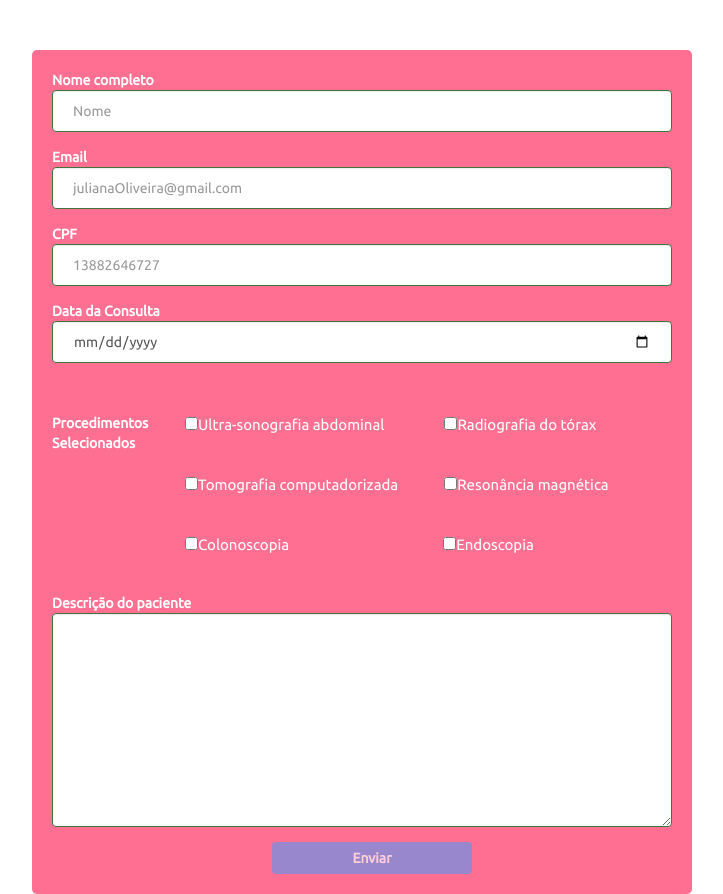
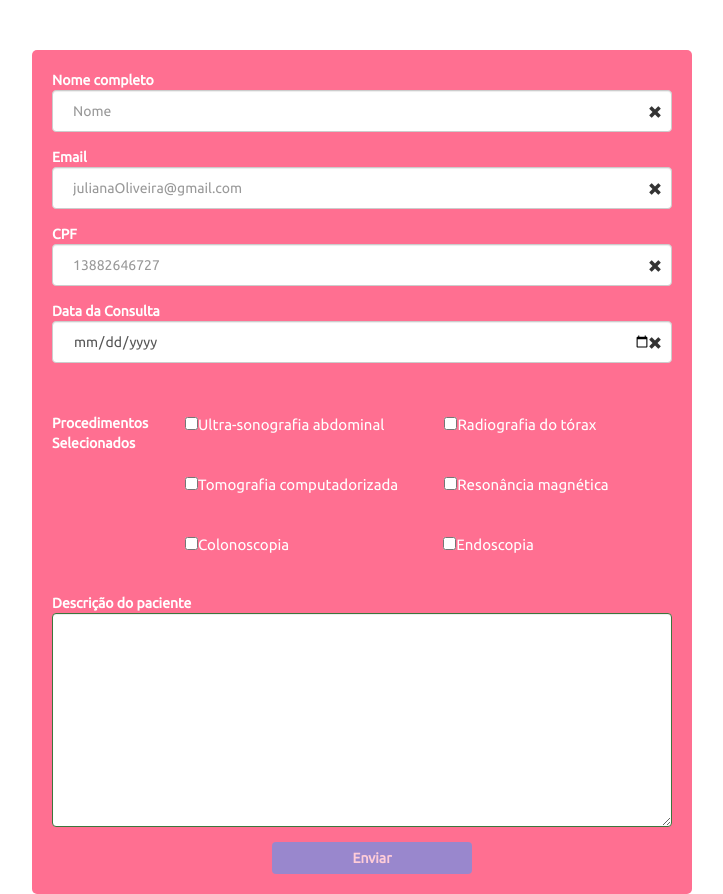
Before and after one commit to warlleism/Angular-template-driven, an Angular app: page / in a window 1280 px wide. Shown: the whole page, without its empty margins (278-1001 px from the left). Built offline with nearby package versions, Linux system fonts and the light colour scheme.

Commit message:
'updates'

```diff
--- a/src/app/form/form.component.html
+++ b/src/app/form/form.component.html
@@ -2,26 +2,40 @@
 
     <form #form="ngForm" (ngSubmit)="onSubmit(form)">
 
-        <div class="form-group nome has-success has-feedback" [ngClass]=" aplicarCssError(nome)">
+        <div class="form-group nome has-success has-feedback" [class.has-error]="nome.invalid && nome.touched" [class.has-success]="nome.valid">
             <label for="name">Nome completo</label>
             <input type="text" class="form-control" id="nome" placeholder="Nome" name="nome" [(ngModel)]="usuarios.nome" required #nome="ngModel">
-
+            <span class="glyphicon glyphicon-remove form-control-feedback" aria-hidden="true" *ngIf="nome.invalid"></span>
+            <span id="inputError2Status" class="sr-only">(error)</span>
+            <span class="glyphicon glyphicon-ok form-control-feedback" aria-hidden="true" *ngIf="nome.valid"></span>
+            <span id="inputSuccess2Status" class="sr-only">(success)</span>
         </div>
 
-        <div class="form-group email has-success   has-feedback" [ngClass]=" aplicarCssError(email)">
+        <div class="form-group email has-success   has-feedback" [class.has-error]="email.invalid && email.touched" [class.has-success]="email.valid">
             <label for="exampleInputEmail1">Email</label>
             <input type="email" class="form-control" id="exampleInputEmail1" placeholder="julianaOliveira@gmail.com" name="email" [(ngModel)]="usuarios.email" required email #email="ngModel">
+            <span class="glyphicon glyphicon-remove form-control-feedback" aria-hidden="true" *ngIf="email.invalid"></span>
+            <span id="inputError2Status" class="sr-only">(error)</span>
+            <span class="glyphicon glyphicon-ok form-control-feedback" aria-hidden="true" *ngIf="email.valid"></span>
+            <span id="inputSuccess2Status" class="sr-only">(success)</span>
         </div>
 
-        <div class="form-group cpf  has-success  has-feedback" [ngClass]=" aplicarCssError(cpf)">
+        <div class="form-group cpf  has-success  has-feedback" [class.has-error]="cpf.invalid && cpf.touched" [class.has-success]="cpf.valid">
             <label for="exampleInputEmail1 ">CPF</label>
             <input class="form-control" id="exampleInputEmail1" placeholder="13882646727" name="cpf" maxlength="11" [(ngModel)]="usuarios.cpf" required #cpf="ngModel" pattern="([0-9]{2}[\.]?[0-9]{3}[\.]?[0-9]{3}[\/]?[0-9]{4}[-]?[0-9]{2})|([0-9]{3}[\.]?[0-9]{3}[\.]?[0-9]{3}[-]?[0-9]{2})">
-
+            <span class="glyphicon glyphicon-remove form-control-feedback" aria-hidden="true" *ngIf="cpf.invalid"></span>
+            <span id="inputError2Status" class="sr-only">(error)</span>
+            <span class="glyphicon glyphicon-ok form-control-feedback" aria-hidden="true" *ngIf="cpf.valid"></span>
+            <span id="inputSuccess2Status" class="sr-only">(success)</span>
         </div>
 
-        <div class="form-group data has-success   has-feedback" [ngClass]=" aplicarCssError(data)">
+        <div class="form-group data has-success   has-feedback" [class.has-error]="data.invalid && data.touched" [class.has-success]="data.valid">
             <label for="exampleInputEmail1">Data da Consulta</label>
             <input type="date" class="form-control" id="" placeholder="" name="data" [(ngModel)]="usuarios.dataConsulta" required #data="ngModel">
+            <span class="glyphicon glyphicon-remove form-control-feedback" aria-hidden="true" *ngIf="data.invalid"></span>
+            <span id="inputError2Status" class="sr-only">(error)</span>
+            <span class="glyphicon glyphicon-ok form-control-feedback" aria-hidden="true" *ngIf="data.valid"></span>
+            <span id="inputSuccess2Status" class="sr-only">(success)</span>
         </div>
 
 
@@ -49,7 +63,7 @@
 
 
 
-        <div class="form-group desc has-success" [ngClass]=" aplicarCssError(desc)">
+        <div class="form-group desc has-success" [class.has-error]="desc.invalid && desc.touched">
             <label for="exampleInputEmail1">Descrição do paciente</label>
             <textarea class="form-control" name="desc" id="" cols="30" rows="10" [(ngModel)]="usuarios.DescricaoPaciente" required #desc="ngModel"></textarea>
         </div>
--- a/src/app/form/form.component.ts
+++ b/src/app/form/form.component.ts
@@ -31,14 +31,4 @@ export class FormComponent implements OnInit {
   showDados() {
     console.log(this.usuarios);
   }
-
-  verificaValidTouched(campo: any) {
-    return campo.invalid && campo.touched;
-  }
-  aplicarCssError(campo: any) {
-    return {
-      'has-error': this.verificaValidTouched(campo),
-      'has-feedback': this.verificaValidTouched(campo),
-    };
-  }
 }
```
Also changed, not shown: src/app/form/form.component.css (line endings or trailing spaces).
